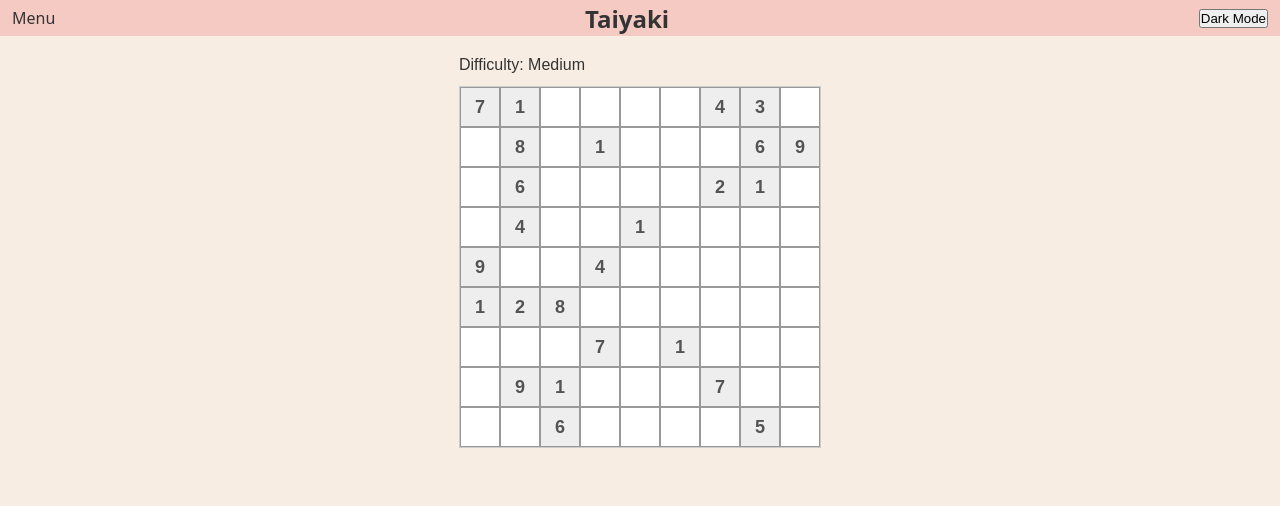
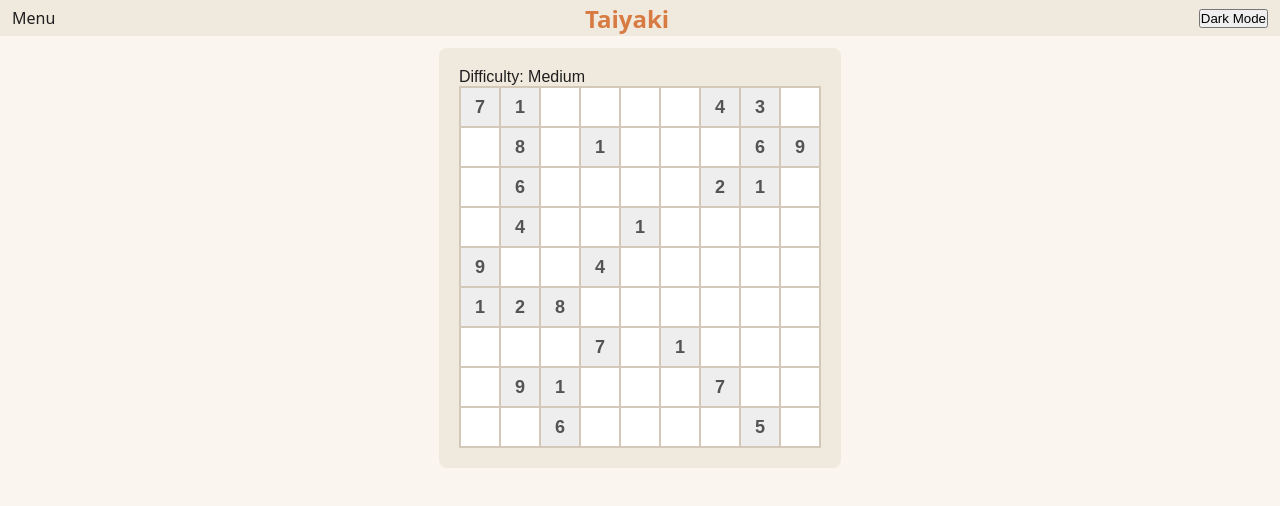
Before and after one commit to lewisgormanneale/taiyaki, a React (Vite) app: page / in a window 1280 px wide. Shown: the top 506 px of the page. Built offline with nearby package versions, Linux system fonts and the light colour scheme.

Commit message:
new theme colors, additional styling

```diff
--- a/components/Navbar.css
+++ b/components/Navbar.css
@@ -7,5 +7,9 @@
     width: 100%;
     height: 100%;
     padding: 0 12px;
-    background-color: var(--color-blush);
+    background-color: var(--color-surface);
 }
+
+.title {
+    color: var(--color-primary);
+}
--- a/components/Navbar.tsx
+++ b/components/Navbar.tsx
@@ -5,7 +5,7 @@ function Navbar() {
   return (
     <nav className="navbar">
       <div>Menu</div>
-      <h1>Taiyaki</h1>
+      <h1 className="title">Taiyaki</h1>
       <ThemeToggle />
     </nav>
   );
--- a/components/Sudoku.css
+++ b/components/Sudoku.css
@@ -1,18 +1,15 @@
 .sudoku-container {
-    margin: 20px;
+    padding: 20px;
+    background-color: var(--color-surface);
     font-family: Arial, sans-serif;
-}
-
-.difficulty {
-    margin-bottom: 12px;
-    font-size: 16px;
+    border-radius: var(--border-radius);
 }
 
 .sudoku-grid {
     display: grid;
     grid-template-columns: repeat(9, 40px);
     grid-template-rows: repeat(9, 40px);
-    border: 1px solid #ccc;
+    border: 1px solid var(--color-border);
 }
 
 .cell {
@@ -20,13 +17,13 @@
     height: 40px;
     text-align: center;
     font-size: 18px;
-    border: 1px solid #999;
+    border: 1px solid var(--color-border);
     outline: none;
     background-color: white;
 }
 
 .cell:focus {
-    border-color: #333;
+    border-color: var(--color-accent);
 }
 
 .cell.locked {
--- a/components/Sudoku.tsx
+++ b/components/Sudoku.tsx
@@ -65,7 +65,7 @@ function Sudoku() {
 
   return (
     <div className="sudoku-container">
-      <div className="difficulty">Difficulty: {difficulty}</div>
+      <div>Difficulty: {difficulty}</div>
       <div className="sudoku-grid">
         {board.map((row, rowIndex) =>
           row.map((cell, colIndex) => (
--- a/components/ThemeToggle.tsx
+++ b/components/ThemeToggle.tsx
@@ -1,4 +1,5 @@
 import { useEffect, useState } from "react";
+import "./ThemeToggle.css";
 
 function ThemeToggle() {
   const [theme, setTheme] = useState(
@@ -15,7 +16,7 @@ function ThemeToggle() {
   };
 
   return (
-    <button onClick={toggleTheme}>
+    <button className="theme-button" onClick={toggleTheme}>
       {theme === "light" ? "Dark" : "Light"} Mode
     </button>
   );
--- a/src/App.css
+++ b/src/App.css
@@ -3,6 +3,7 @@
 }
 
 .main-content {
+    margin-top: 12px;
     display: flex;
     flex-direction: column;
     justify-content: center;
--- a/src/styles/index.css
+++ b/src/styles/index.css
@@ -8,6 +8,17 @@
 
 body {
     background: var(--color-background);
-    color: var(--text-on-light);
+    color: var(--text-primary);
     font-family: system-ui, sans-serif;
 }
+
+.button {
+    background-color: var(--color-primary);
+    border: none;
+    color: white;
+    padding: 15px 32px;
+    text-align: center;
+    text-decoration: none;
+    display: inline-block;
+    font-size: 16px;
+}
--- a/src/styles/variables.css
+++ b/src/styles/variables.css
@@ -1,26 +1,29 @@
 :root {
-    --color-sun: #f6bd60;
-    --color-cream: #f7ede2;
-    --color-blush: #f5cac3;
-    --color-sage: #84a59d;
-    --color-coral: #f28482;
+    --color-primary: #d77b42; /* Taiyaki crust */
+    --color-secondary: #9b5a3c; /* Red bean */
+    --color-accent: #6a994e; /* Matcha green */
+    --color-danger: #d62828; /* Error red */
 
-    --color-primary: var(--color-sun);
-    --color-background: var(--color-cream);
-    --color-surface: var(--color-blush);
-    --color-border: var(--color-sage);
-    --color-danger: var(--color-coral);
-    --color-accent: var(--color-coral);
+    --color-background: #faf6ef; /* Warm off-white */
+    --color-surface: #f0e9dd; /* Distinct card/panel base */
+    --color-border: #d4c8b8; /* Slight outline contrast */
 
-    --text-on-light: #333333;
-    --text-on-dark: #ffffff;
+    --text-primary: #1e1e1e;
+    --text-muted: #6b6055;
+
+    --border-radius: 8px;
 }
 
 [data-theme="dark"] {
-    --color-background: #2a2a2a;
-    --color-surface: #3a3a3a;
-    --color-border: #555555;
+    --color-primary: #f4a261; /* Toasted Taiyaki */
+    --color-secondary: #e76f51; /* Brighter bean paste */
+    --color-accent: #a7c957; /* Washed matcha */
+    --color-danger: #ef5753; /* Light red */
 
-    --text-on-light: #ffffff;
-    --text-on-dark: var(--color-cream);
+    --color-background: #121110;
+    --color-surface: #1f1d1a;
+    --color-border: #3d3b36;
+
+    --text-primary: #fefefe;
+    --text-muted: #a99e94;
 }
```
Also changed, not shown: components/ThemeToggle.css (added).
